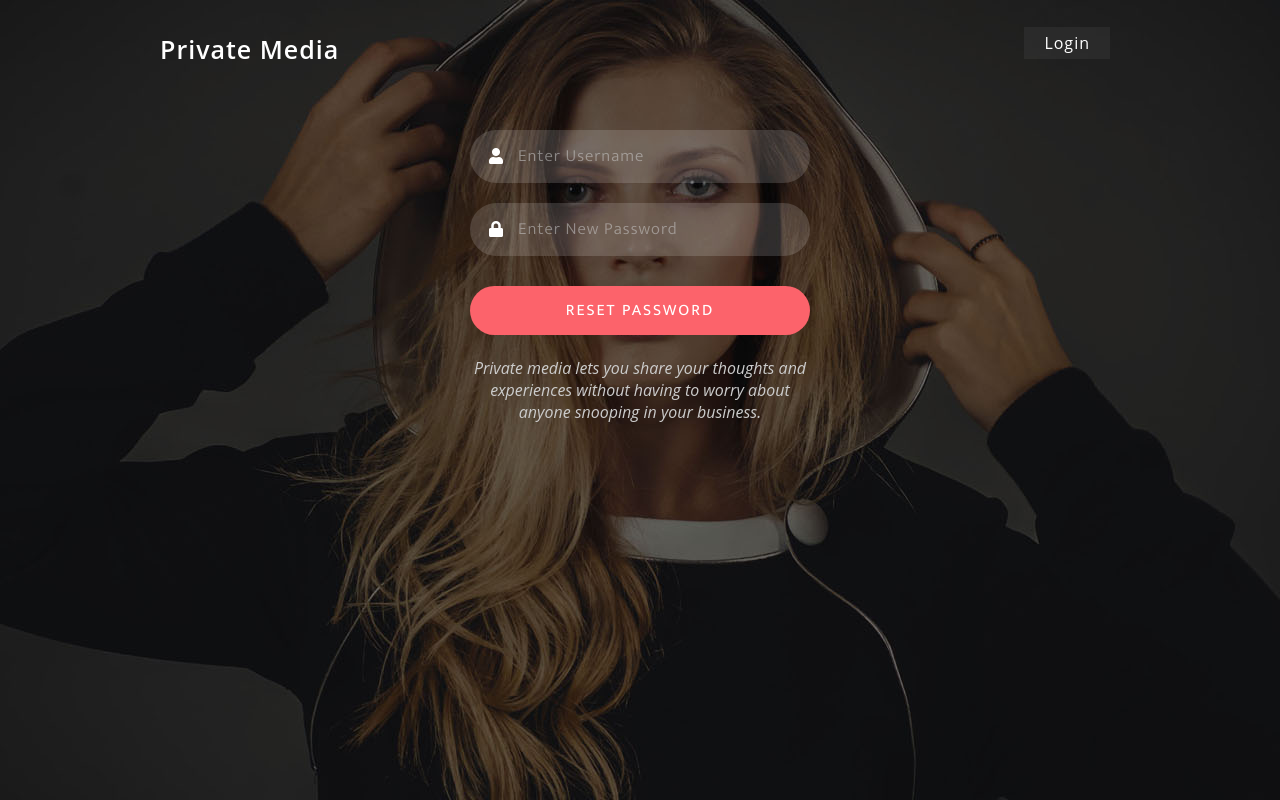
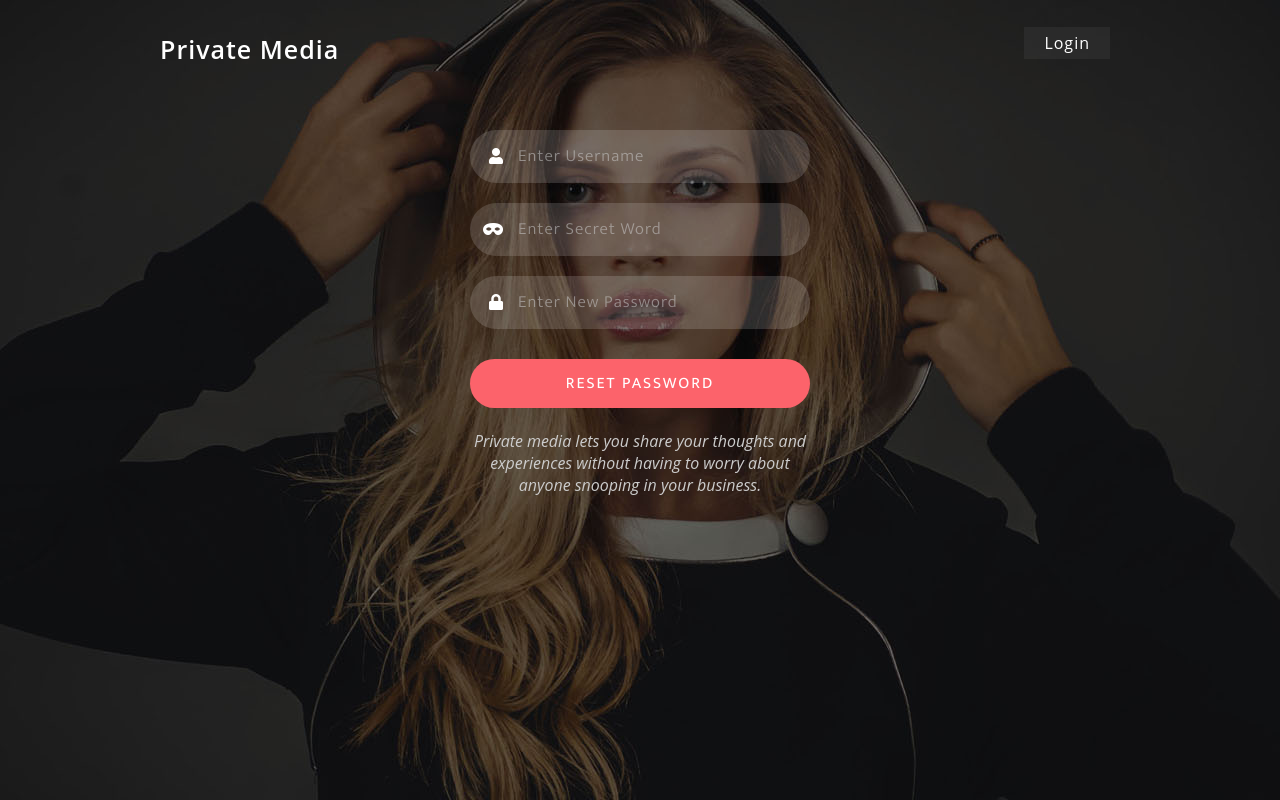
Before and after one commit to Code-Institute-Submissions/PrivateMedia-M3, a Flask app: template templates/resetPassword.html in a window 1280 px wide. Run offline with Flask 2, Linux system fonts and the light colour scheme; the template is opened without the code that fills it, so the values that code supplies are empty; some libraries are stand-ins or nearby versions.

Commit message:
Added secret tag to resetpassword.html

```diff
--- a/templates/resetPassword.html
+++ b/templates/resetPassword.html
@@ -8,7 +8,13 @@
 							<div class="field-group">
 								<span class="fa fa-user" aria-hidden="true"></span>
 								<div class="wthree-field">
-									<input name="username" id="text1" type="text" value="" placeholder="Enter Username" required/>
+									<input name="username" id="text1" type="text" placeholder="Enter Username" required/>
+								</div>
+							</div>
+                                                    <div class="field-group">
+								<span class="fa fa-mask" aria-hidden="true"></span>
+								<div class="wthree-field">
+									<input name="secret" id="secret" type="text" placeholder="Enter Secret Word" required/>
 								</div>
 							</div>
 							<div class="field-group">
```
